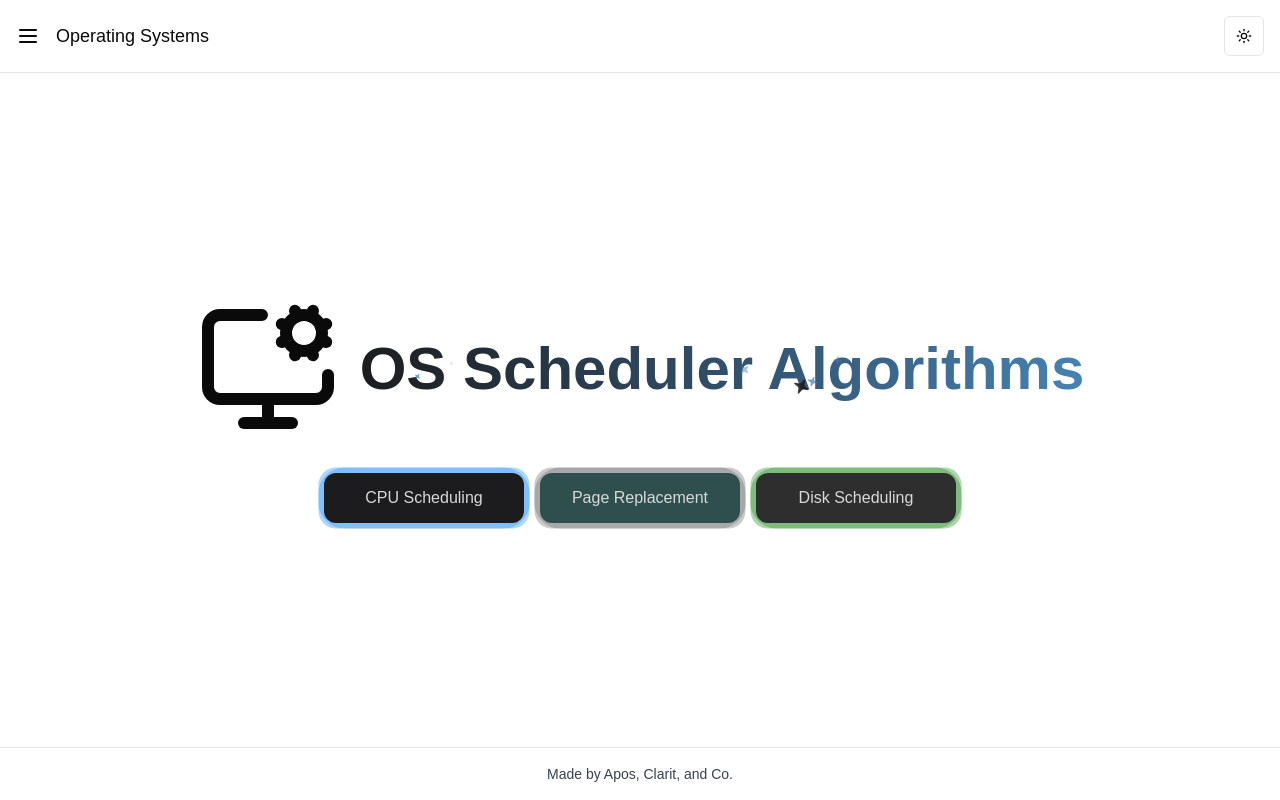
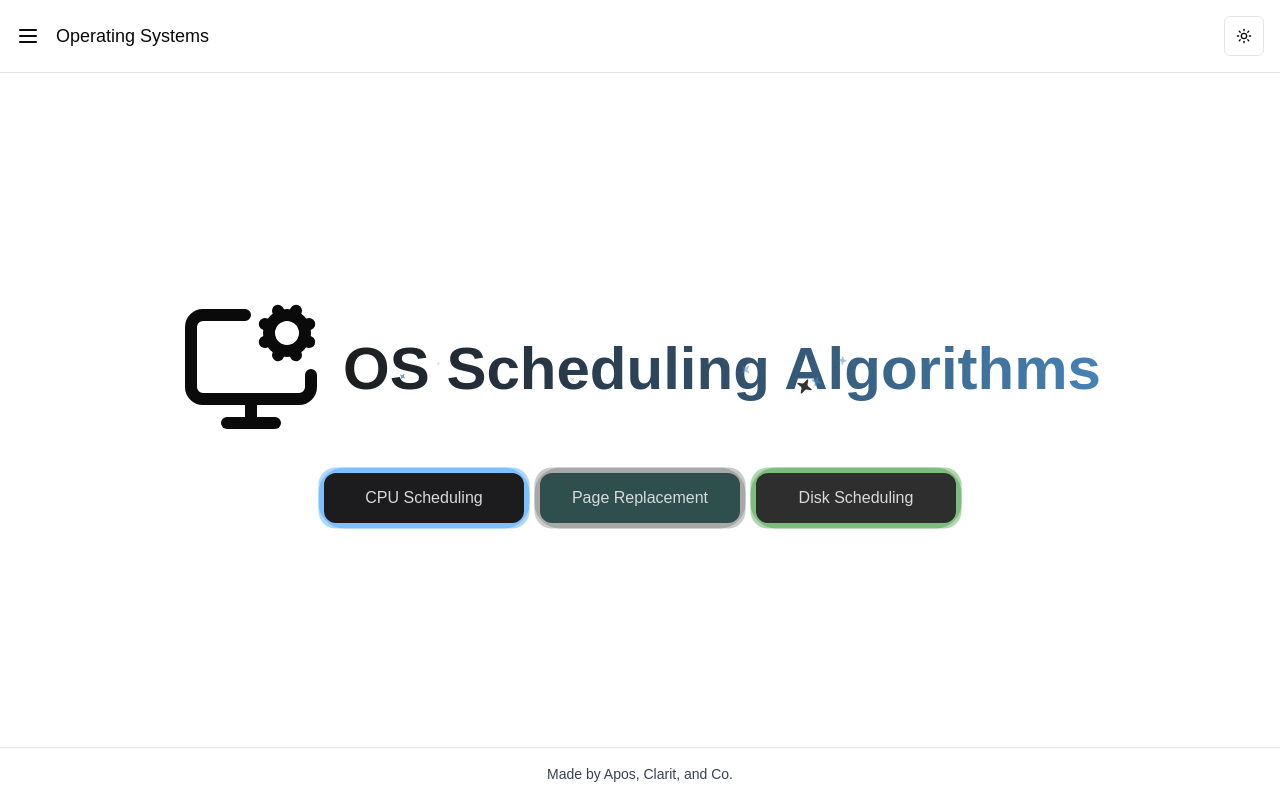
Before and after one commit to rieljasperapos/cpu-scheduler-algorithms, a Next.js app: page / in a window 1280 px wide. Built offline with nearby package versions, Linux system fonts and the light colour scheme.

Commit message:
rename landing page

```diff
--- a/src/app/page.tsx
+++ b/src/app/page.tsx
@@ -13,7 +13,7 @@ export default function Home() {
       <div className="flex items-center gap-5">
         <MonitorCog className="h-36 w-36 text-steel-blue" />
         <SparklesText
-          text="OS Scheduler Algorithms"
+          text="OS Scheduling Algorithms"
           colors={{ first: "#1C1C1E", second: "#4682B4" }}
         />
       </div>
```
